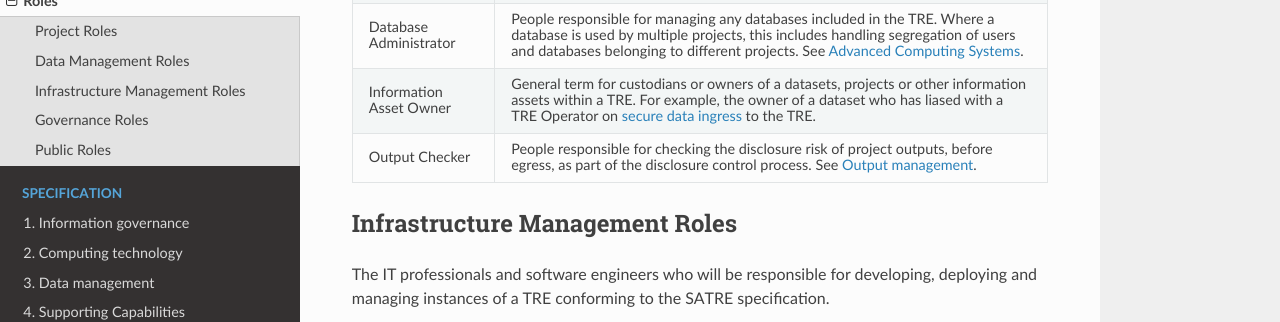
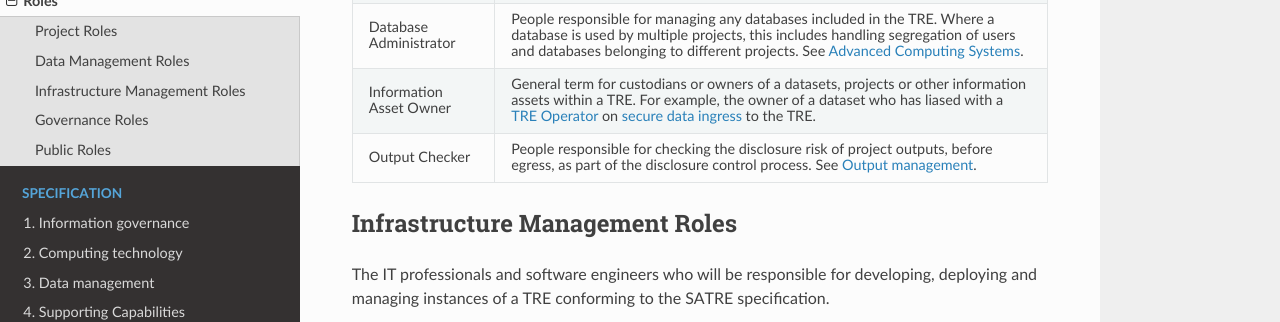
Before and after one commit to sa-tre/satre-specification, a Sphinx documentation site: the page built from docs/source/roles.md, in a window 1280 px wide and 900 px high, scrolled down 734 px. Shown: the part 183-505 px from the top of the window. Built offline with Sphinx 7.4.7 and the Read the Docs theme 2.0.0, drawn with Linux system fonts in a browser that asks for light colours; part of the change alters nothing that is shown.

Commit message:
add link

````diff
--- a/docs/source/roles.md
+++ b/docs/source/roles.md
@@ -46,7 +46,7 @@ Roles for people managing data and databases used in a TRE.
 * - Database Administrator
   - People responsible for managing any databases included in the TRE. Where a database is used by multiple projects, this includes handling segregation of users and databases belonging to different projects. See {ref}`advanced_CCC`.
 * - Information Asset Owner
-  - General term for custodians or owners of a datasets, projects or other information assets within a TRE. For example, the owner of a dataset who has liased with a TRE Operator on {ref}`secure data ingress <data_lifecycle_management>` to the TRE.
+  - General term for custodians or owners of a datasets, projects or other information assets within a TRE. For example, the owner of a dataset who has liased with a {ref}`TRE Operator <infrastructure_roles>` on {ref}`secure data ingress <data_lifecycle_management>` to the TRE.
 * - Output Checker
   - People responsible for checking the disclosure risk of project outputs, before egress, as part of the disclosure control process. See {ref}`output_management`.
 ```
````
